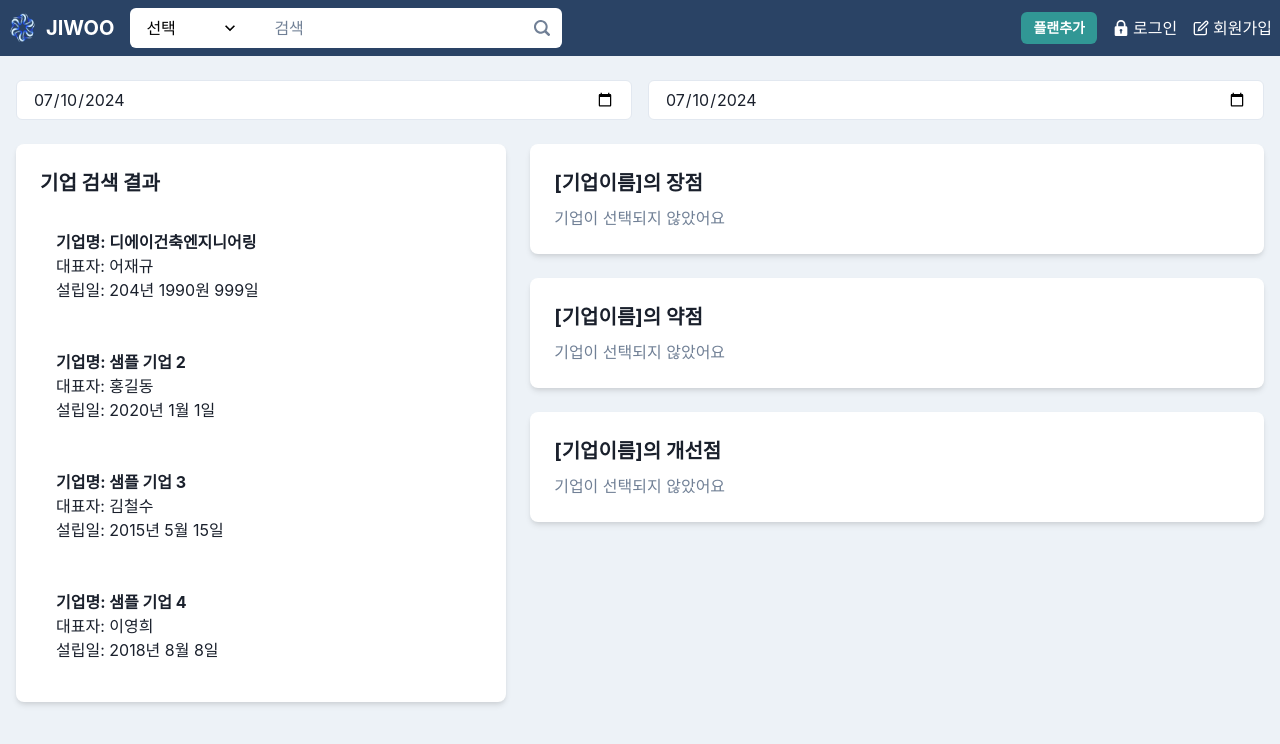
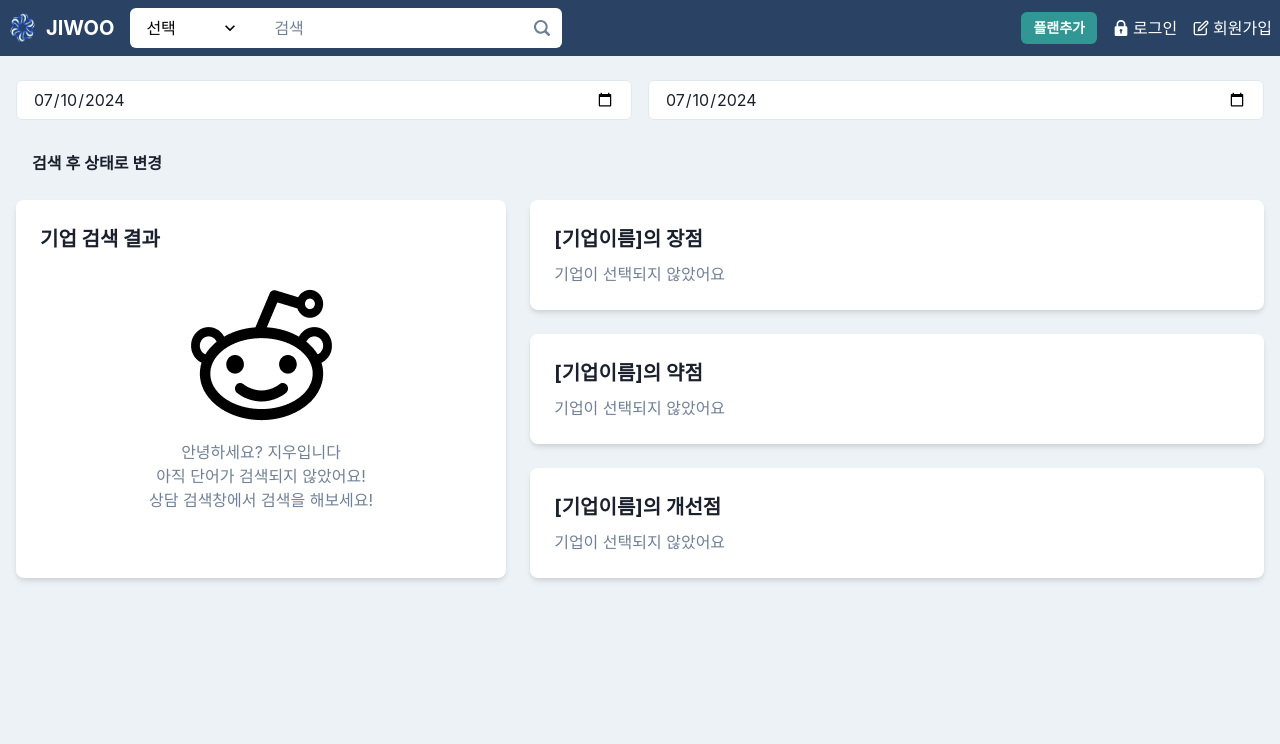
Before and after one commit to AI-Jiwoo/Jiwoo-mini-AI-Secretary, a React (Create React App) app: page /SimilarService in a window 1280 px wide. Shown: the top 744 px of the page. Built offline with nearby package versions, Linux system fonts and the light colour scheme.

Commit message:
refactor/helper add

```diff
--- a/src/pages/SimilarAnalysisPage.js
+++ b/src/pages/SimilarAnalysisPage.js
@@ -1,8 +1,9 @@
 import React, { useState } from 'react';
-import { Box, Flex, Text, VStack } from '@chakra-ui/react';
+import {Box, Button, Center, Flex, Text, VStack} from '@chakra-ui/react';
 import PageLayout from '../component/common/PageLayout';
 import DateRangePicker from '../component/common/DateRangePicker';
 import CompanyResultItem from '../component/common/CompanyResult';
+import logo from "../logo/helper.png";
 
 const getTodayString = () => {
     const today = new Date();
@@ -15,6 +16,7 @@ const getTodayString = () => {
 const SimilarServicePage = () => {
     const [startDate, setStartDate] = useState(getTodayString());
     const [endDate, setEndDate] = useState(getTodayString());
+    const [isSearched, setIsSearched] = useState(false); // 검색 상태를 관리하는 state
 
     const companies = [
         { name: "디에이건축엔지니어링", representative: "어재규", foundingDate: "204년 1990원 999일" },
@@ -32,21 +34,43 @@ const SimilarServicePage = () => {
                 onEndDateChange={(e) => setEndDate(e.target.value)}
             />
 
+            {/* 검색 상태 토글 버튼 */}
+            <Button onClick={() => setIsSearched(!isSearched)} mb={4}>
+                {isSearched ? "검색 전 상태로 변경" : "검색 후 상태로 변경"}
+            </Button>
+
             <Flex gap={6}>
                 <Box width="40%" bg="white" borderRadius="lg" p={6} boxShadow="md">
                     <Text fontSize="xl" fontWeight="bold" mb="4">기업 검색 결과</Text>
-                    <VStack spacing="4" align="stretch">
-                        {companies.map((company, index) => (
-                            <CompanyResultItem key={index} company={company} />
-                        ))}
-                    </VStack>
+                    {!isSearched ? (
+                        <Center flexDirection="column">
+                            <img src={logo} className="landing-logo2" alt="JIWOO logo"/>
+                            <Text textAlign="center" color="gray.500">
+                                안녕하세요? 지우입니다
+                                <br/>
+                                아직 단어가 검색되지 않았어요!
+                                <br/>
+                                상담 검색창에서 검색을 해보세요!
+                            </Text>
+                        </Center>
+                    ) : (
+                        <VStack spacing="4" align="stretch">
+                            {companies.map((company, index) => (
+                                <CompanyResultItem key={index} company={company} />
+                            ))}
+                        </VStack>
+                    )}
                 </Box>
 
                 <VStack width="60%" spacing="6" align="stretch">
                     {['장점', '약점', '개선점'].map((item, index) => (
                         <Box key={index} p={6} bg="white" borderRadius="lg" boxShadow="md">
-                            <Text fontSize="xl" fontWeight="bold" mb="2">[기업이름]의 {item}</Text>
-                            <Text color="gray.500">기업이 선택되지 않았어요</Text>
+                            <Text fontSize="xl" fontWeight="bold" mb="2">
+                                {isSearched ? companies[0].name : "[기업이름]"}의 {item}
+                            </Text>
+                            <Text color="gray.500">
+                                {isSearched ? `${companies[0].name}의 ${item}에 대한 내용입니다.` : "기업이 선택되지 않았어요"}
+                            </Text>
                         </Box>
                     ))}
                 </VStack>
```
Also changed, not shown: src/logo/helper.png (added).
